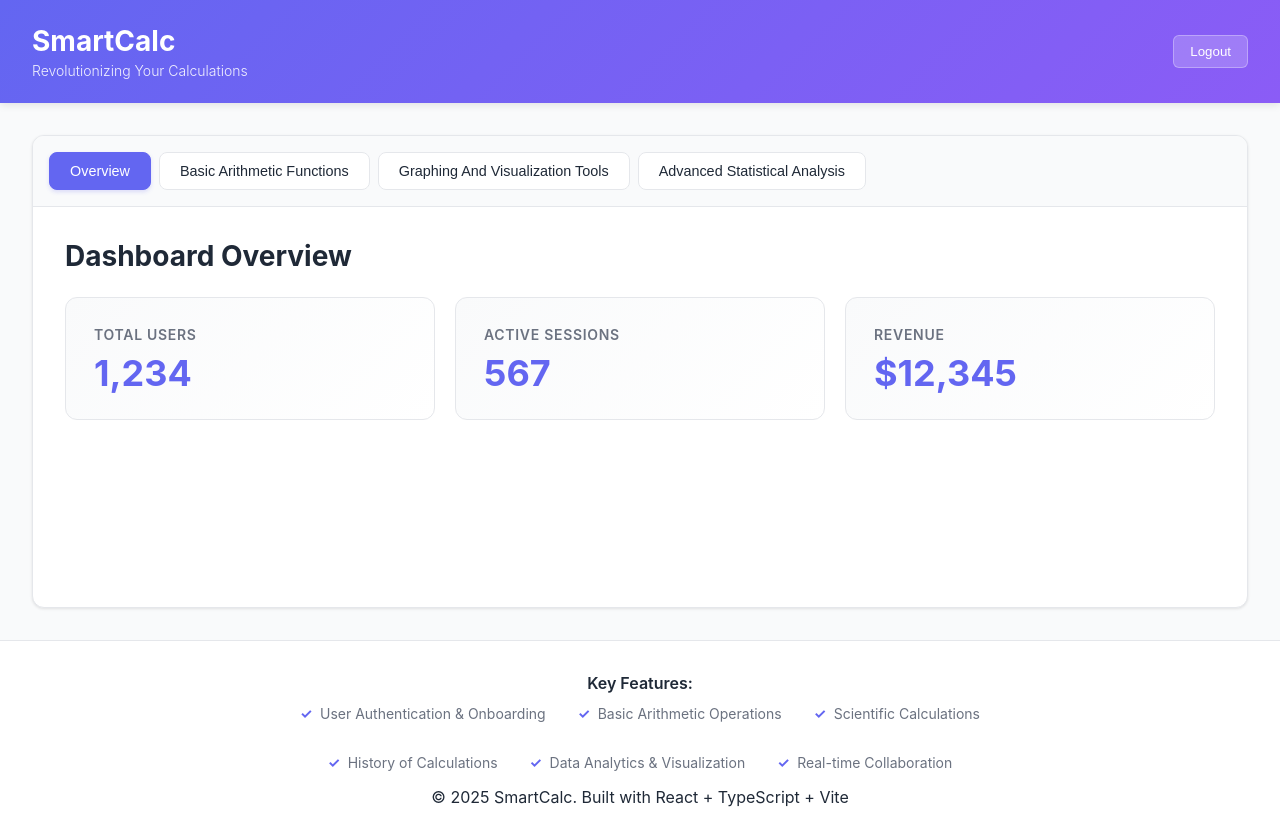
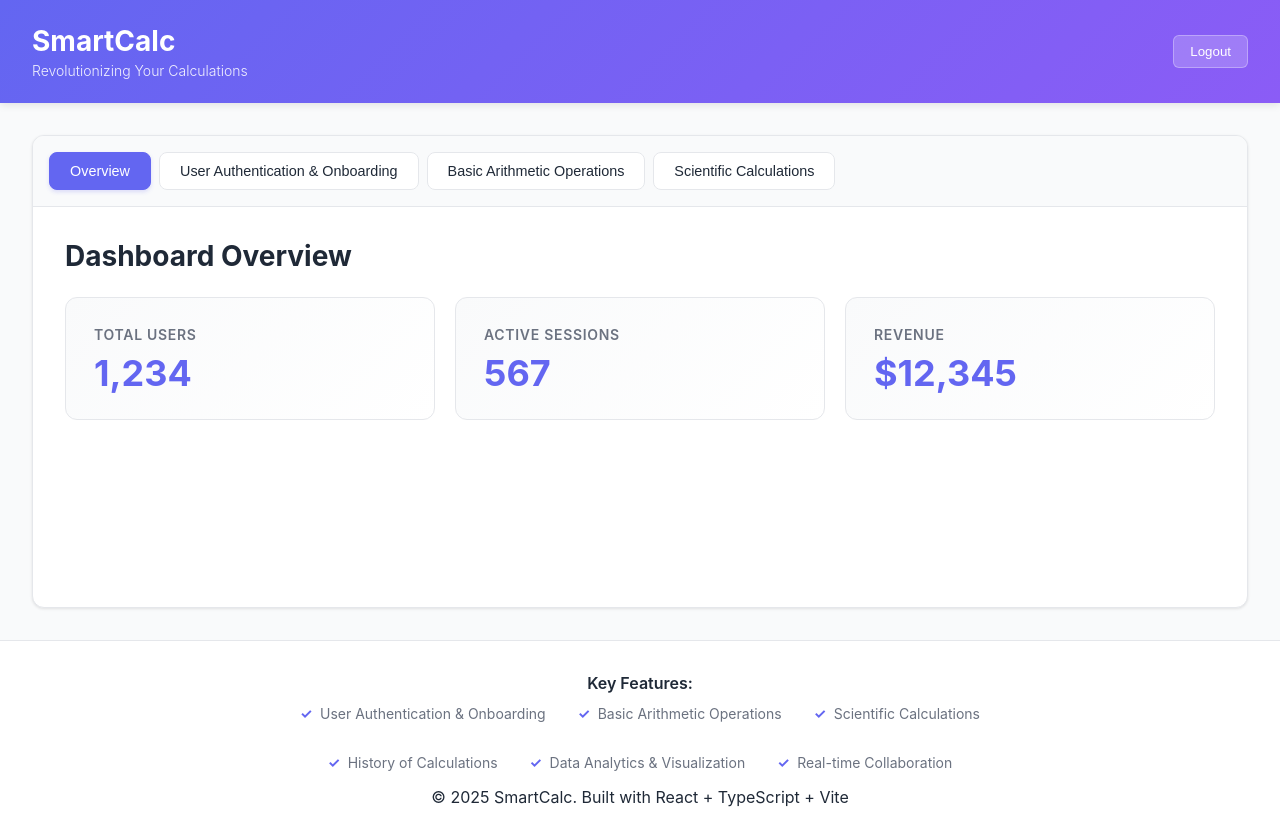
Before and after one commit to playworks93/smartcalc-landing-app, a React (Vite) app: page / in a window 1280 px wide. Both pictures are taken after typing "name@example.com", "Sample123" into the empty fields and a click on the button "Sign In". Built offline with nearby package versions, Linux system fonts and the light colour scheme.

Commit message:
Add src/components/Dashboard.tsx

```diff
--- a/src/components/Dashboard.tsx
+++ b/src/components/Dashboard.tsx
@@ -15,22 +15,22 @@ const Dashboard = (props: DashboardProps) => {
           Overview
         </button>
         <button
-          className={activeTab === 'basic_arithmetic_functions' ? 'active' : ''}
-          onClick={() => setActiveTab('basic_arithmetic_functions')}
+          className={activeTab === 'user_authentication_&_onboarding' ? 'active' : ''}
+          onClick={() => setActiveTab('user_authentication_&_onboarding')}
         >
-          Basic Arithmetic Functions
+          User Authentication & Onboarding
         </button>
         <button
-          className={activeTab === 'graphing_and_visualization_tools' ? 'active' : ''}
-          onClick={() => setActiveTab('graphing_and_visualization_tools')}
+          className={activeTab === 'basic_arithmetic_operations' ? 'active' : ''}
+          onClick={() => setActiveTab('basic_arithmetic_operations')}
         >
-          Graphing And Visualization Tools
+          Basic Arithmetic Operations
         </button>
         <button
-          className={activeTab === 'advanced_statistical_analysis' ? 'active' : ''}
-          onClick={() => setActiveTab('advanced_statistical_analysis')}
+          className={activeTab === 'scientific_calculations' ? 'active' : ''}
+          onClick={() => setActiveTab('scientific_calculations')}
         >
-          Advanced Statistical Analysis
+          Scientific Calculations
         </button>
       </nav>
 
@@ -55,24 +55,24 @@ const Dashboard = (props: DashboardProps) => {
           </div>
         )}
 
-        {activeTab === 'basic_arithmetic_functions' && (
+        {activeTab === 'user_authentication_&_onboarding' && (
           <div className="tab-content">
-            <h2>Basic Arithmetic Functions</h2>
-            <p>Manage your basic arithmetic functions here.</p>
+            <h2>User Authentication & Onboarding</h2>
+            <p>Manage your user authentication & onboarding here.</p>
           </div>
         )}
 
-        {activeTab === 'graphing_and_visualization_tools' && (
+        {activeTab === 'basic_arithmetic_operations' && (
           <div className="tab-content">
-            <h2>Graphing and Visualization Tools</h2>
-            <p>Manage your graphing and visualization tools here.</p>
+            <h2>Basic Arithmetic Operations</h2>
+            <p>Manage your basic arithmetic operations here.</p>
           </div>
         )}
 
-        {activeTab === 'advanced_statistical_analysis' && (
+        {activeTab === 'scientific_calculations' && (
           <div className="tab-content">
-            <h2>Advanced Statistical Analysis</h2>
-            <p>Manage your advanced statistical analysis here.</p>
+            <h2>Scientific Calculations</h2>
+            <p>Manage your scientific calculations here.</p>
           </div>
         )}
       </div>
```
